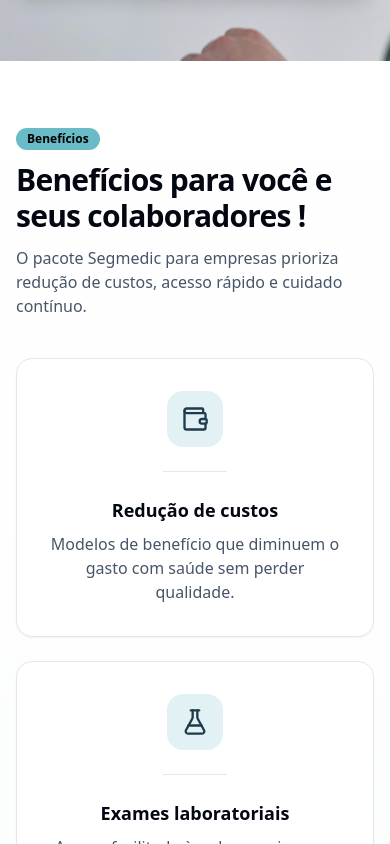
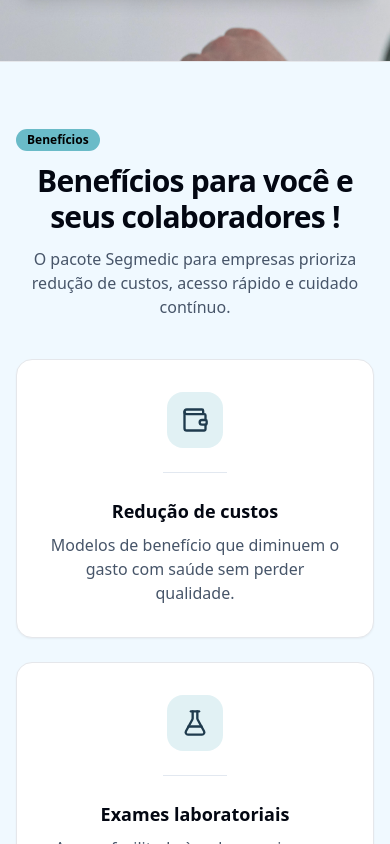
Before and after one commit to Aldf76/landingP-segmedic, a React (Vite) app: page / in a window 390 px wide. Shown: the part 780-1624 px from the top of the page. Built offline with nearby package versions, Linux system fonts and the light colour scheme.

Commit message:
style: Aplicando cor global ao fundo e adicionando cor específica em sections para separá-las

```diff
--- a/src/components/sections/Benefits.tsx
+++ b/src/components/sections/Benefits.tsx
@@ -1,14 +1,13 @@
-// src/sections/Benefits.tsx
 import { Card } from "../ui/card";
 import { Badge } from "../ui/badge";
 import Button from "../ui/button";
 import {
-  Wallet,           // Redução de custos
-  FlaskConical,     // Exames laboratoriais
-  Stethoscope,      // Consultas/tele
-  Brain,            // Psicologia
-  Salad,            // Nutrição
-  BarChart3,        // Relatórios/gestão
+  Wallet,
+  FlaskConical,
+  Stethoscope,
+  Brain,
+  Salad,
+  BarChart3,
 } from "lucide-react";
 
 type Item = {
@@ -36,11 +35,11 @@ const items: Item[] = [
   {
     icon: Brain,
     title: "Apoio psicológico",
-    desc: "Cuidado com a saúde mental para aumentar bem‑estar e produtividade.",
+    desc: "Cuidado com a saúde mental para aumentar bem-estar e produtividade.",
   },
   {
     icon: Salad,
-    title: "Nutrição e bem‑estar",
+    title: "Nutrição e bem-estar",
     desc: "Acompanhamento alimentar e orientação para hábitos saudáveis.",
   },
   {
@@ -52,15 +51,22 @@ const items: Item[] = [
 
 export default function Benefits() {
   return (
-    <section id="benefits" className="py-16 md:py-24 bg-gradient-to-b from-white to-slate-50">
-      <div className="container mx-auto px-4">
+    <section
+      id="benefits"
+      className="section-y section-divider relative overflow-hidden"
+    >
+      {/* Curva no fim da section */}
+      <div className="absolute bottom-0 left-0 w-full h-12 bg-background rounded-t-[50%]" />
+
+      <div className="section-container relative z-10">
         <div className="max-w-2xl">
           <Badge variant="secondary">Benefícios</Badge>
-          <h2 className="mt-3 text-3xl md:text-4xl font-semibold tracking-tight">
+          <h2 className="mt-3 section-title">
             Benefícios para você e seus colaboradores !
           </h2>
-          <p className="mt-3 text-slate-600">
-            O pacote Segmedic para empresas prioriza redução de custos, acesso rápido e cuidado contínuo.
+          <p className="section-subtitle">
+            O pacote Segmedic para empresas prioriza redução de custos, acesso
+            rápido e cuidado contínuo.
           </p>
         </div>
 
@@ -70,12 +76,10 @@ export default function Benefits() {
               key={title}
               className="group p-8 text-center rounded-2xl shadow-sm transition-all hover:shadow-lg hover:-translate-y-0.5"
             >
-              {/* Ícone centralizado */}
               <div className="mx-auto grid place-items-center size-14 rounded-2xl bg-secondary/20 text-primary">
                 <Icon className="size-7" aria-hidden />
               </div>
 
-              {/* Separador simples */}
               <div className="my-6 h-px w-16 mx-auto bg-slate-200 group-hover:bg-slate-300 transition-colors" />
 
               <h3 className="text-lg font-semibold">{title}</h3>
@@ -84,13 +88,18 @@ export default function Benefits() {
           ))}
         </div>
 
-        {/* CTA final centralizado */}
-        <div className="mt-12 text-center">
+        <div className="mt-12 text-center ">
           <a href="#lead" aria-label="Ir para o formulário de contato">
             <Button size="lg">Quero conhecer todos os benefícios</Button>
           </a>
         </div>
       </div>
+
+      {/* Linha de separação no fim da section */}
+      <div
+        className="absolute bottom-0 left-0 w-full h-px"
+        style={{ backgroundColor: "#D2EAD2" }}
+      />
     </section>
   );
 }
--- a/src/components/sections/FAQ.tsx
+++ b/src/components/sections/FAQ.tsx
@@ -31,7 +31,6 @@ const faqs = [
   },
 ];
 
-
 export default function FAQHybrid() {
   return (
     <section
@@ -40,6 +39,8 @@ export default function FAQHybrid() {
         bg-[--seg-secondary]/10  // TODO: mapeie para sua cor secundária
         "
     >
+      <div className="w-full h-px bg-[#D2EAD2]" aria-hidden="true" />
+
       {/* Curvinha top (opcional) */}
       <div
         className="absolute inset-x-0 -top-6 h-6 rounded-b-[2rem]
@@ -49,9 +50,11 @@ export default function FAQHybrid() {
       <div className="container mx-auto px-4">
         <div className="mx-auto max-w-6xl">
           <header className="mb-8 md:mb-12 text-center">
-            <h2 className="text-3xl md:text-4xl font-semibold tracking-tight
+            <h2
+              className="text-3xl md:text-4xl font-semibold tracking-tight
               text-[--seg-primary]  // TODO: cor primária
-            ">
+            "
+            >
               Dúvidas frequentes
             </h2>
             <p className="mt-3 text-muted-foreground max-w-2xl mx-auto">
@@ -130,15 +133,13 @@ export default function FAQHybrid() {
                   bg-[--seg-primary]  // TODO: faixa/halo primário
                   "
               >
-                <div className="
+                <div
+                  className="
                   rounded-3xl p-4 md:p-6
                   bg-background
-                ">
-                  <Accordion
-                    type="single"
-                    collapsible
-                    className="w-full"
-                  >
+                "
+                >
+                  <Accordion type="single" collapsible className="w-full">
                     {faqs.map((f, i) => (
                       <AccordionItem
                         key={i}
@@ -161,9 +162,11 @@ export default function FAQHybrid() {
                           "
                         >
                           <span className="flex items-start gap-3">
-                            <span className="mt-0.5 inline-flex size-6 items-center justify-center rounded-full
+                            <span
+                              className="mt-0.5 inline-flex size-6 items-center justify-center rounded-full
                               bg-[--seg-primary]/10 text-[--seg-primary] text-sm font-semibold
-                            ">
+                            "
+                            >
                               {(i + 1).toString().padStart(2, "0")}
                             </span>
                             {f.q}
@@ -182,13 +185,6 @@ export default function FAQHybrid() {
           </div>
         </div>
       </div>
-
-      {/* Curvinha bottom (opcional) */}
-      <div
-        className="absolute inset-x-0 -bottom-6 h-6 rounded-t-[2rem]
-        bg-[--seg-secondary]/10 pointer-events-none"
-        aria-hidden
-      />
     </section>
   );
 }
--- a/src/components/sections/HowItWorks.tsx
+++ b/src/components/sections/HowItWorks.tsx
@@ -9,13 +9,12 @@ const steps = [
 
 export default function HowItWorks() {
   return (
-    <section id="how-it-works" className="relative isolate overflow-hidden">
-      {/* fundo em cor secundária suave */}
-      <div className="absolute inset-0 -z-10 bg-secondary/10" aria-hidden />
+    <section id="how-it-works" className="relative isolate overflow-hidden section-y section-divider">
+      {/* 🔹 Removido overlay de cor fixa. Agora a section usa o fundo global. */}
 
-      <div className="container mx-auto px-4 py-16 md:py-24">
-        <h2 className="text-3xl md:text-4xl font-semibold tracking-tight">Como funciona</h2>
-        <p className="mt-3 text-slate-600 max-w-xl">Um fluxo direto para você começar a economizar hoje.</p>
+      <div className="section-container">
+        <h2 className="section-title">Como funciona</h2>
+        <p className="section-subtitle">Um fluxo direto para você começar a economizar hoje.</p>
 
         {/* wrapper com divisória central (desktop) */}
         <div className="relative mt-10">
@@ -51,6 +50,7 @@ export default function HowItWorks() {
             {/* DIREITA — contato consultivo */}
             <div className="h-full md:pl-6">
               <div className="h-full rounded-2xl border border-slate-200 bg-white p-6 md:p-8 shadow-sm flex flex-col">
+                {/* Badge interna mantém cor própria sem alterar o fundo da section */}
                 <div className="inline-flex items-center gap-2 rounded-full bg-secondary/40 px-3 py-1 text-xs font-medium text-slate-700">
                   <PhoneCall className="h-4 w-4" /> Atendimento consultivo
                 </div>
--- a/src/index.css
+++ b/src/index.css
@@ -2,8 +2,12 @@
 @tailwind components;
 @tailwind utilities;
 
+/* =========================================================
+ * BASE TOKENS (claro) — mantém seus tokens + adiciona sections
+ * =======================================================*/
 @layer base {
   :root {
+    /* --- Seus tokens existentes --- */
     --background: 0 0% 100%;
     --foreground: 224 71.4% 4.1%;
 
@@ -41,7 +45,23 @@
     --chart-5: 27 87% 67%;
 
     --radius: 0.5rem;
+
+    /* --- ADIÇÕES para superfícies de section (valores HSL) --- */
+    /* azul clarinho (base global) ≈ tailwind sky-50 (#F0F9FF) */
+    --section-blue: 204 100% 97%;
+    /* verde clarinho ≈ tailwind emerald-50 (#ECFDF5) */
+    --section-green: 152 81% 95%;
+    /* neutro claro ≈ tailwind slate-50 (#F8FAFC) */
+    --section-neutral: 210 20% 98%;
+
+    /* Define o background do tema claro como azul clarinho por padrão */
+    --background: var(--section-blue);
   }
+
+  /* =========================================================
+   * BASE TOKENS (dark) — mantém seus tokens.
+   * No dark, removemos o gradiente para não “sujar” o fundo.
+   * =======================================================*/
   .dark {
     --background: 224 71.4% 4.1%;
     --foreground: 210 20% 98%;
@@ -66,15 +86,83 @@
     --chart-2: 160 60% 45%;
     --chart-3: 30 80% 55%;
     --chart-4: 280 65% 60%;
-    --chart-5: 340 75% 55%
+    --chart-5: 340 75% 55%;
   }
 }
 
+/* =========================================================
+ * RESET base + aplicação de cores temáticas
+ * =======================================================*/
 @layer base {
   * {
     @apply border-border;
   }
+  html, body, #root, #__next {
+    height: 100%;
+  }
   body {
+    /* usa o token do tema */
     @apply bg-background text-foreground;
+
+    /* Gradiente sutil por cima do azul clarinho para não ficar “chapado” */
+    background-image:
+      linear-gradient(
+        180deg,
+        hsla(201, 95%, 75%, 0.06) 0%,
+        hsla(201, 95%, 75%, 0.03) 60%,
+        hsla(201, 95%, 75%, 0.00) 100%
+      );
+    background-repeat: no-repeat;
+    background-attachment: scroll;
+    background-size: cover;
+  }
+  /* No dark, mantemos o fundo sólido para não “sujar” */
+  .dark body {
+    background-image: none;
   }
 }
+
+/* =========================================================
+ * COMPONENTS LAYER — utilitários semântico‑visuais para sections
+ * =======================================================*/
+@layer components {
+  /* Marca uma section com verde clarinho (use em seções que quer destacar) */
+  .section-green {
+    background-color: hsl(var(--section-green));
+  }
+
+  /* Alternativa neutra clara */
+  .section-neutral {
+    background-color: hsl(var(--section-neutral));
+  }
+
+  /* Conteiner padrão de section */
+  .section-container {
+    @apply container mx-auto px-4;
+  }
+
+  /* Título de section centralizado e consistente */
+  .section-title {
+    @apply text-center text-3xl md:text-4xl font-semibold tracking-tight;
+  }
+
+  /* Subtítulo de section */
+  .section-subtitle {
+    @apply mt-3 text-slate-600 max-w-2xl mx-auto text-center;
+  }
+
+  /* Espaçamento vertical padrão de section */
+  .section-y {
+    @apply py-16 md:py-24;
+  }
+
+  /* Divisor sutil entre sections (aplique na section de baixo) */
+  .section-divider {
+    border-top: 1px solid hsl(var(--border));
+  }
+
+  /* Cartões internos com elevação suave — evita sensação de “chapado” */
+  .section-card {
+    @apply bg-white rounded-2xl shadow-sm;
+  }
+}
```
Also changed, not shown: src/components/sections/Location.tsx (+8 -13 lines), src/components/sections/Testimonials.tsx (+19 -25 lines).
